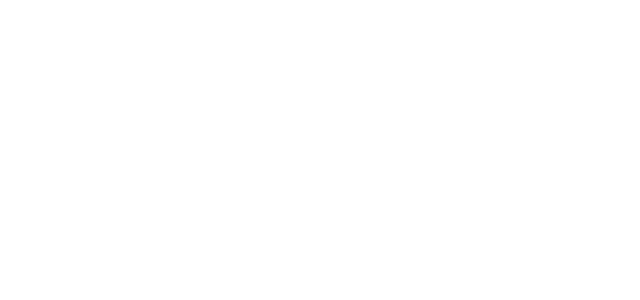
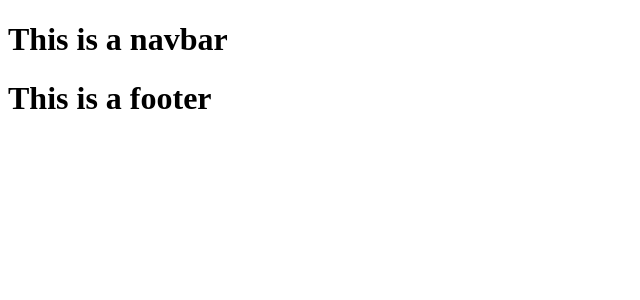
Before and after one commit to BGDanny/MatchEd, a React (Create React App) app: page /signup in a window 1280 px wide. Shown: the top 300 px of the page, without its empty margins (0-640 px from the left). Built offline with nearby package versions, Linux system fonts and the light colour scheme.

Commit message:
Fix HeaderFooterLayout again

```diff
--- a/src/layouts/HeaderFooterLayout/HeaderFooterLayout.tsx
+++ b/src/layouts/HeaderFooterLayout/HeaderFooterLayout.tsx
@@ -3,7 +3,7 @@
 import NavBar from "../../components/NavBar"
 
 type Props = {
-    children: React.ReactNode;
+    children?: React.ReactNode;
 }
 
 export const HeaderFooterLayout: React.FunctionComponent<Props> = (props) => {
--- a/src/pages/Home/Home.tsx
+++ b/src/pages/Home/Home.tsx
@@ -34,4 +34,6 @@
                 </>
             </HeaderFooterLayout>
         )
+
+    return <HeaderFooterLayout></HeaderFooterLayout>;
 };
```
